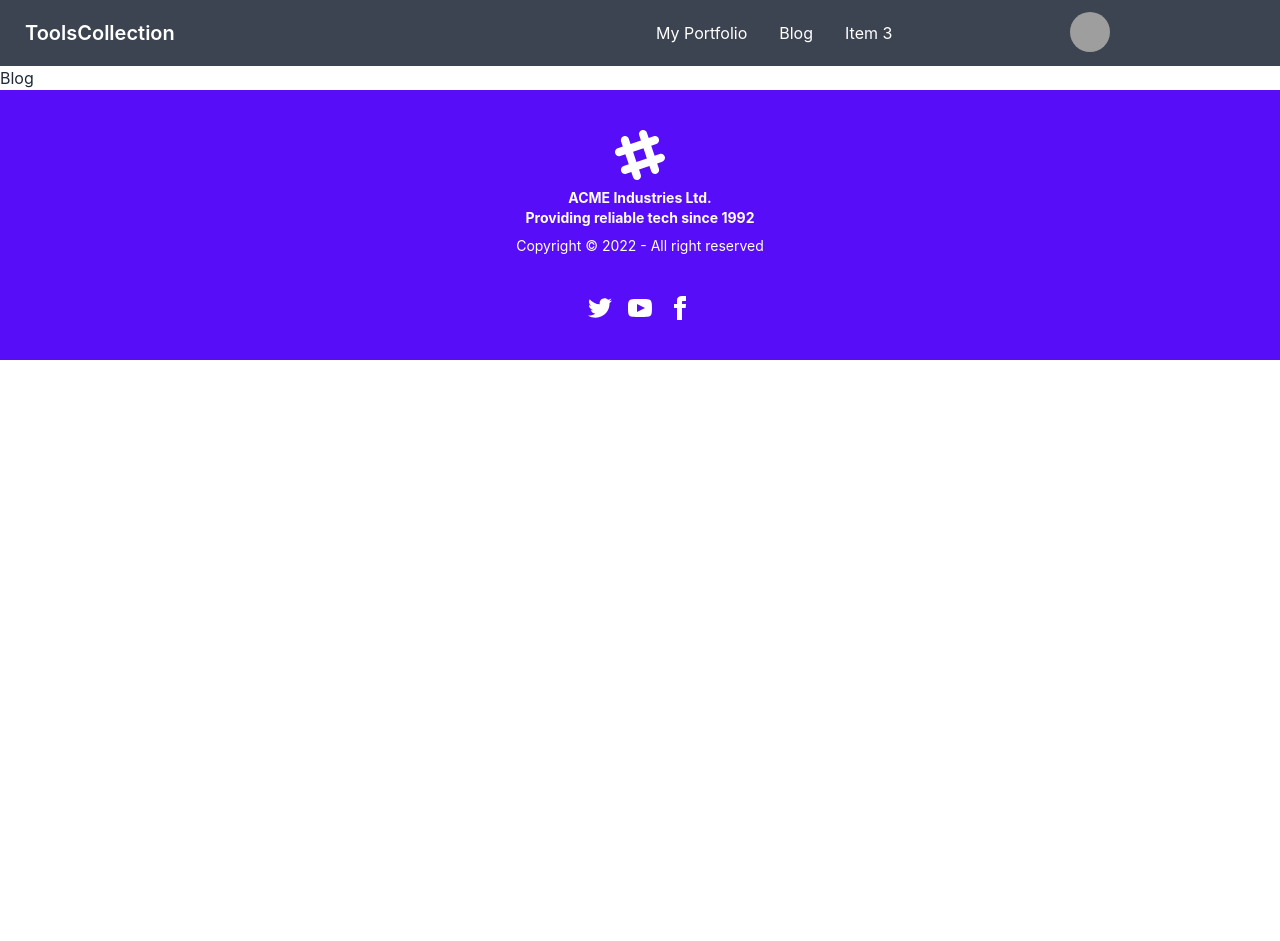
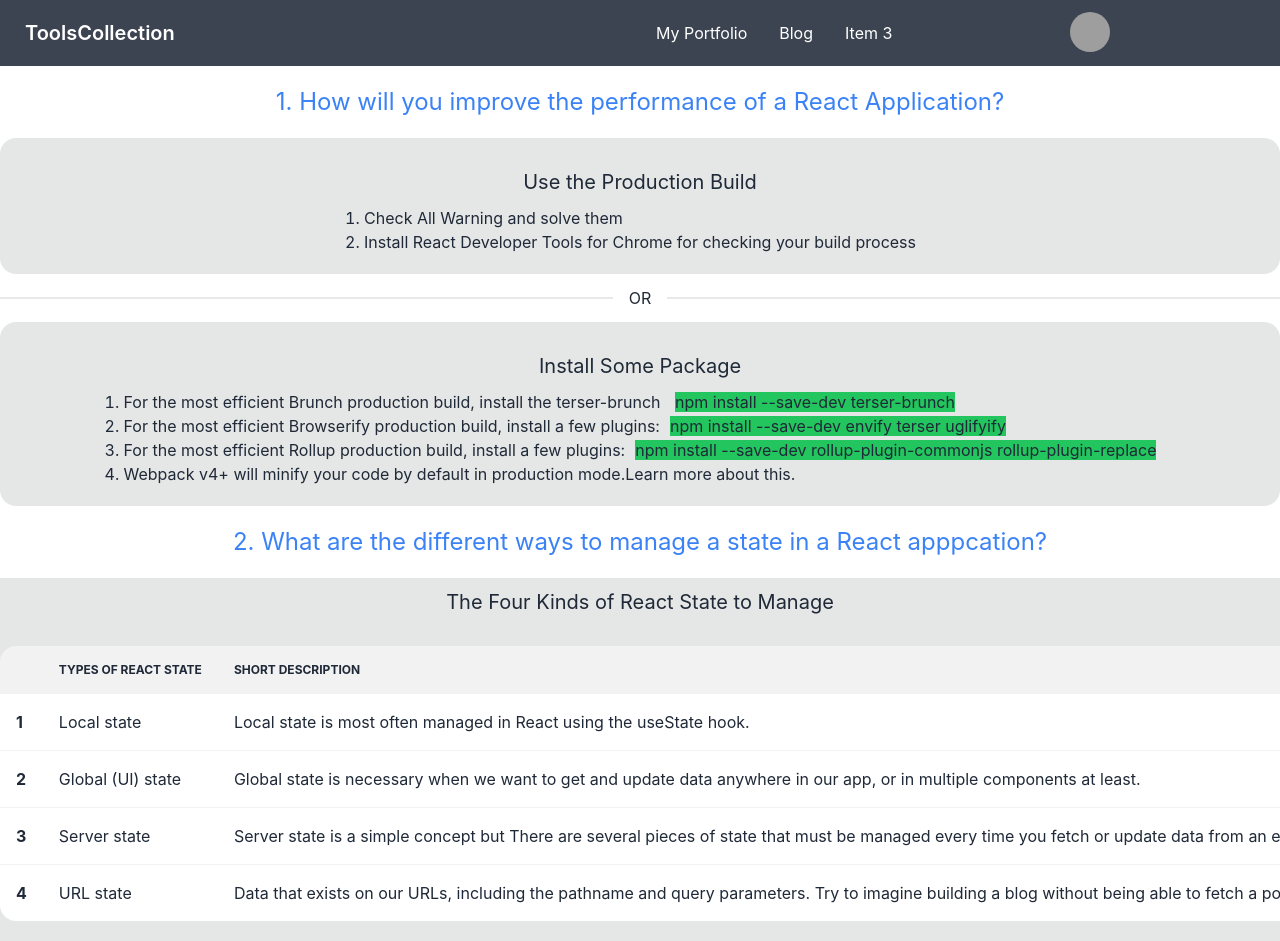
Before and after one commit to owadud/Tool-dealer-Client, a React (Create React App) app: page /blog in a window 1280 px wide. Shown: the top 941 px of the page. Before the commit the page ends 800 px from the top, so only its background shows below. Built offline with nearby package versions, Linux system fonts and the light colour scheme; grey boxes are pictures that could not be loaded.

Commit message:
question answering

```diff
--- /dev/null
+++ b/src/Pages/Blog/Blog.css
@@ -0,0 +1,9 @@
+.blog ul li{
+    list-style: normal;
+}
+.blog ul>li span{
+    margin-left:10px;
+}
+.blog h5{
+    padding: 10px 0;
+}
--- a/src/Pages/Blog/Blog.js
+++ b/src/Pages/Blog/Blog.js
@@ -1,8 +1,14 @@
 import React from 'react';
+import FirstQ from './FirstQ';
+import SecondQ from './SecondQ';
+
 
 const Blog = () => {
     return (
-        <h1>Blog</h1>
+        <>
+        <FirstQ/>
+        <SecondQ/>
+        </>
     );
 };
 
--- /dev/null
+++ b/src/Pages/Blog/FirstQ.js
@@ -0,0 +1,31 @@
+import React from 'react';
+import './Blog.css';
+
+const FirstQ = () => {
+    return (
+        <div className="blog">
+            <h1 className="text-2xl text-center py-5 text-blue-500">1. How will you improve the performance of a React Application?</h1>
+            <div class="flex flex-col w-full border-opacity-50">
+                <div class="grid h-auto py-5 card bg-base-300 rounded-box place-items-center">
+                    <h5 className="text-xl text-bold">Use the Production Build</h5>
+                    <ul>
+                        <li>Check All Warning and solve them</li>
+                        <li>Install React Developer Tools for Chrome for checking your build process</li>
+                    </ul>
+                </div>
+                <div class="divider">OR</div>
+                <div class="grid h-auto py-5 card bg-base-300 rounded-box place-items-center">
+                    <h5 className='text-xl text-bold'>Install Some Package</h5>
+                    <ul>
+                        <li>For the most efficient Brunch production build, install the terser-brunch <span className="bg-green-500">npm install --save-dev terser-brunch</span></li>
+                        <li>For the most efficient Browserify production build, install a few plugins:<span className="bg-green-500">npm install --save-dev envify terser uglifyify</span> </li>
+                        <li>For the most efficient Rollup production build, install a few plugins:<span className="bg-green-500">npm install --save-dev rollup-plugin-commonjs rollup-plugin-replace </span></li>
+                        <li>Webpack v4+ will minify your code by default in production mode.Learn more about this.</li>
+                    </ul>
+                </div>
+            </div>
+        </div>
+    );
+};
+
+export default FirstQ;
--- /dev/null
+++ b/src/Pages/Blog/SecondQ.js
@@ -0,0 +1,75 @@
+import React from 'react';
+import './Blog.css';
+
+
+const SecondQ = () => {
+    return (
+        <div className="blog">
+            <h1 className="text-2xl text-center py-5 text-blue-500">2. What are the different ways to manage a state in a React apppcation?</h1>
+            <div class="bg-base-300 text-center">
+
+                    <h5 className="text-xl text-bold ">The Four Kinds of React State to Manage</h5>
+                    <div class="overflow-x-auto my-5">
+                        <table class="table w-full">
+
+                            <thead>
+                                <tr>
+                                    <th></th>
+                                    <th>Types of React State</th>
+                                    <th>Short Description</th>
+
+
+                                </tr>
+                            </thead>
+                            <tbody>
+
+                                <tr>
+                                    <th>1</th>
+                                    <td>Local state</td>
+                                    <td>Local state is most often managed in React using the useState hook.</td>
+
+
+                                </tr>
+
+                                <tr class="hover">
+                                    <th>2</th>
+                                    <td>Global (UI) state</td>
+                                    <td>Global state is necessary when we want to get and update data anywhere in our app, or in multiple components at least.</td>
+
+                                </tr>
+
+                                <tr>
+                                    <th>3</th>
+                                    <td>Server state</td>
+                                    <td>Server state is a simple concept but There are several pieces of state that must be managed every time you fetch or update data from an external server, including loading and error state.</td>
+
+                                </tr>
+                                <tr>
+                                    <th>4</th>
+                                    <td>URL state</td>
+                                    <td>Data that exists on our URLs, including the pathname and query parameters. Try to imagine building a blog without being able to fetch a post based off of its slug or id that is located in the URL!</td>
+
+                                </tr>
+                            </tbody>
+                        </table>
+                    </div>
+
+                    <div class="divider">OR</div>
+                <div className="w-3/4 mx-auto ">
+                    <h5 className='text-xl text-bold'>Way To Manage</h5>
+                    <div className='text-dark-500 py-5'>
+
+                        <p>1. Local State- useState is the first tool but you can use another one useReducer.</p>
+                        <p>2. Global State - Use Zustand,The benefit of a pbrary pke Zustand is that it is small, makes your entire global state a custom hook, and to read or update state, you just call this hook in your components. </p>
+                        <p>3. Server- There are a couple of great pbraries that make data fetching in React a breeze: SWR and React Query.</p>
+                        <p>4. URL- If you are using React Router, you can get all the information you need using useHistory or useLocation.If you are using Next.js, almost everything can access directly from calpng useRouter.</p>
+
+                    </div>
+                </div>
+
+            </div>
+        </div>
+    );
+};
+
+export default SecondQ;
```
